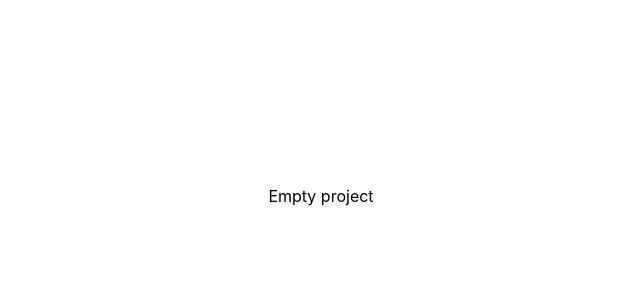
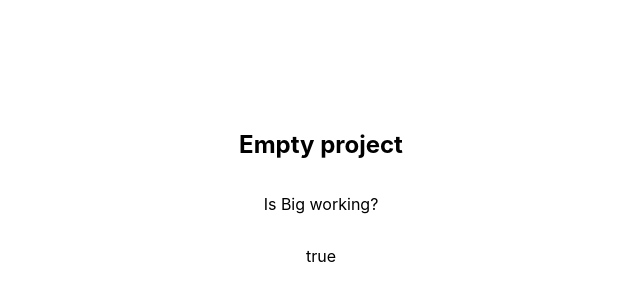
Before and after one commit to FrancoRosa/react-calc, a React (Create React App) app: page / in a window 1280 px wide. Shown: the part 204-504 px from the top of the page, without its empty margins (319-959 px from the left). Built offline with nearby package versions, Linux system fonts and the light colour scheme.

Commit message:
Install and test big.js

```diff
--- a/src/App.css
+++ b/src/App.css
@@ -4,3 +4,10 @@ body {
   justify-content: center;
   height: 100vh;
 }
+
+.app {
+  display: flex;
+  align-items: center;
+  justify-content: center;
+  flex-direction: column;
+}
--- a/src/App.js
+++ b/src/App.js
@@ -1,10 +1,17 @@
 import React from 'react';
+import Big from 'big.js'
 import './App.css'
 
+
 function App() {
+  const x = new Big(123.4567);
+  const y = Big('123456.7e-3');                 // 'new' is optional
+  const z = new Big(x);
   return (
-    <div>
-      Empty project
+    <div className='app'>
+      <h2>Empty project</h2>
+      <p>Is Big working?</p>
+      <p>{ String(x.eq(y) && x.eq(z) && y.eq(z)) }</p>
     </div>
   );
 }
```
Also changed, not shown: package.json (+16 -1 lines), 1 other file (tests, documents, lock files or other folders).
